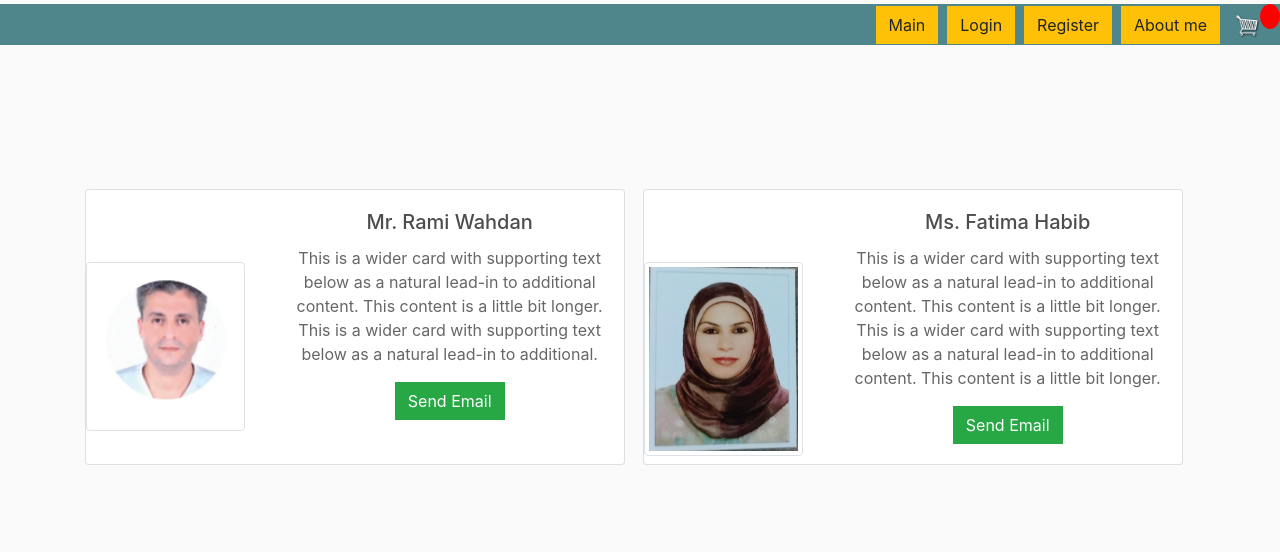
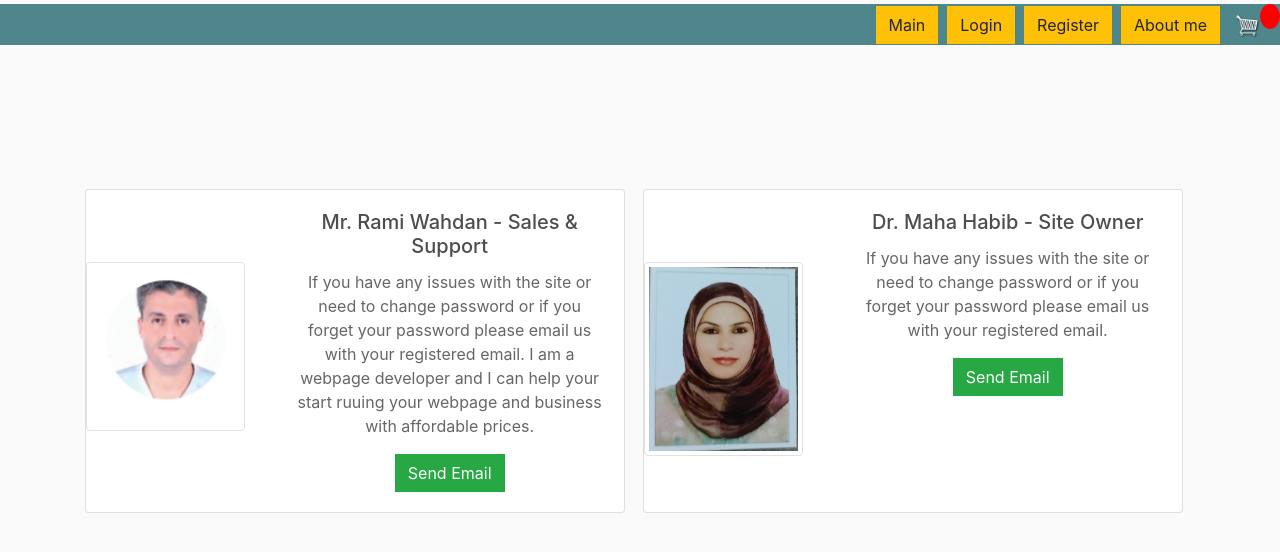
Before and after one commit to rwahdan2022/maha2022, a Django app: page / in a window 1280 px wide. Shown: the part 202-754 px from the top of the page. Run offline with Django 3.2, Linux system fonts and the light colour scheme; some libraries are stand-ins or nearby versions.

Commit message:
Initial Heroku commit_final3

```diff
--- a/cart/templates/about.html
+++ b/cart/templates/about.html
@@ -14,8 +14,8 @@
       </div>
       <div class="col-md-8">
         <div class="card-body">
-          <h5 class="card-title">Mr. Rami Wahdan</h5>
-          <p class="card-text">This is a wider card with supporting text below as a natural lead-in to additional content. This content is a little bit longer. This is a wider card with supporting text below as a natural lead-in to additional.</p>
+          <h5 class="card-title">Mr. Rami Wahdan - Sales & Support</h5>
+          <p class="card-text">If you have any issues with the site or need to change password or if you forget your password please email us with your registered email. I am a webpage developer and I can help your start ruuing your webpage and business with affordable prices.</p>
           <a class= "btn btn-success" href = "mailto: ramitaherwahdan1978@gmail.com">Send Email</a>
         </div>
       </div>
@@ -30,9 +30,9 @@
       </div>
       <div class="col-md-8">
         <div class="card-body">
-          <h5 class="card-title">Ms. Fatima Habib</h5>
-          <p class="card-text">This is a wider card with supporting text below as a natural lead-in to additional content. This content is a little bit longer. This is a wider card with supporting text below as a natural lead-in to additional content. This content is a little bit longer.</p>
-          <a class= "btn btn-success" href = "mailto: fatima.habib1980@gmail.com">Send Email</a>
+          <h5 class="card-title">Dr. Maha Habib - Site Owner</h5>
+          <p class="card-text">If you have any issues with the site or need to change password or if you forget your password please email us with your registered email.</p>
+          <a class= "btn btn-success" href = "mailto: ramiwahdan1978@gmail.com">Send Email</a>
         </div>
       </div>
     </div>
```
